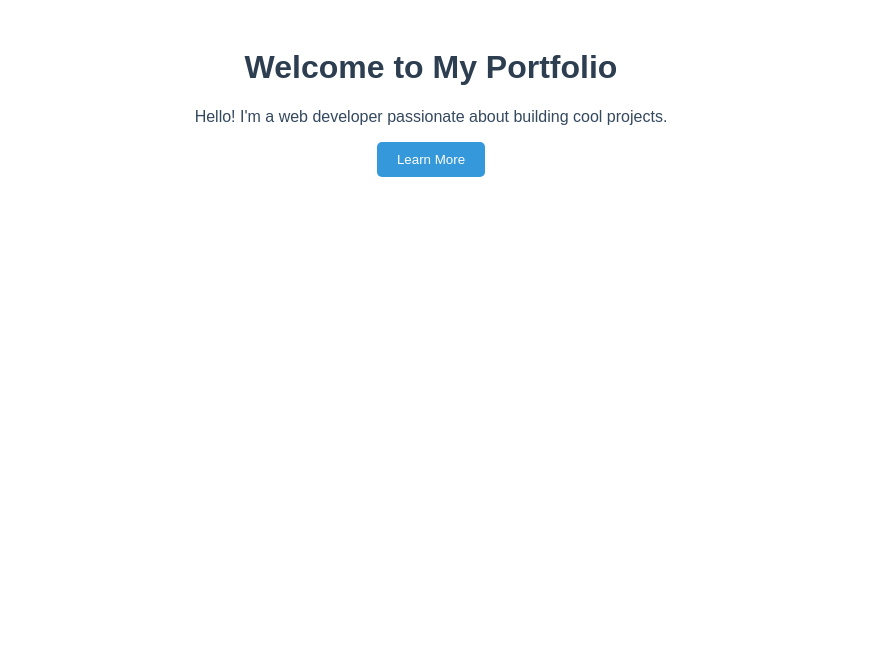
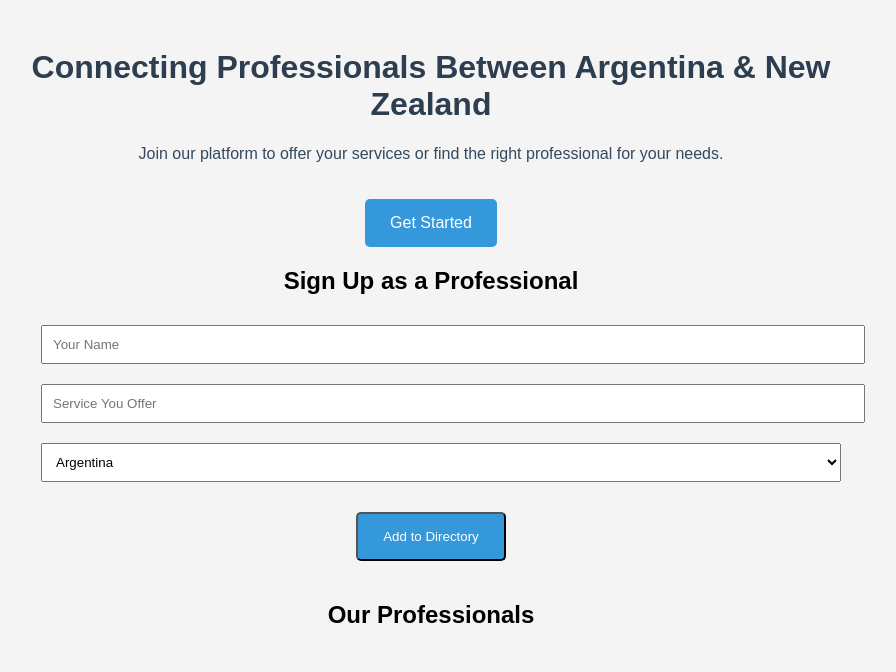
Before and after one commit to TomasMedinaLiprandi/bridge-nz-ar, a plain HTML site: page index.html in a window 1280 px wide. Shown: the whole page, without its empty margins (209-1105 px from the left). Drawn offline with Linux system fonts and the light colour scheme.

Commit message:
Update index.html

```diff
--- a/index.html
+++ b/index.html
@@ -3,23 +3,66 @@
 <head>
     <meta charset="UTF-8">
     <meta name="viewport" content="width=device-width, initial-scale=1.0">
-    <title>My Portfolio</title>
+    <title>Connecting Argentina & New Zealand</title>
     <style>
-        body { font-family: Arial, sans-serif; text-align: center; padding: 20px; }
+        body { font-family: Arial, sans-serif; text-align: center; background-color: #f4f4f4; }
+        .container { max-width: 800px; margin: auto; padding: 20px; }
         h1 { color: #2c3e50; }
         p { color: #34495e; }
-        .container { max-width: 600px; margin: auto; }
-        .button { background-color: #3498db; color: white; padding: 10px 20px; border: none; border-radius: 5px; cursor: pointer; }
-        .button:hover { background-color: #2980b9; }
+        .cta { background-color: #3498db; color: white; padding: 15px 25px; text-decoration: none; border-radius: 5px; display: inline-block; margin-top: 20px; }
+        .cta:hover { background-color: #2980b9; }
+        .directory { margin-top: 40px; }
+        .directory-item { margin-bottom: 20px; padding: 10px; background-color: #ecf0f1; border-radius: 5px; }
+        form input, form select { margin: 10px; padding: 10px; width: 100%; }
     </style>
 </head>
 <body>
+    <div class="container">
+        <h1>Connecting Professionals Between Argentina & New Zealand</h1>
+        <p>Join our platform to offer your services or find the right professional for your needs.</p>
+        <a href="#signup" class="cta">Get Started</a>
 
-    <div class="container">
-        <h1>Welcome to My Portfolio</h1>
-        <p>Hello! I'm a web developer passionate about building cool projects.</p>
-        <button class="button">Learn More</button>
+        <!-- Signup Form -->
+        <section id="signup">
+            <h2>Sign Up as a Professional</h2>
+            <form id="signup-form">
+                <input type="text" id="name" placeholder="Your Name" required>
+                <input type="text" id="service" placeholder="Service You Offer" required>
+                <select id="country" required>
+                    <option value="Argentina">Argentina</option>
+                    <option value="New Zealand">New Zealand</option>
+                </select>
+                <button type="submit" class="cta">Add to Directory</button>
+            </form>
+        </section>
+
+        <!-- Directory List -->
+        <section class="directory">
+            <h2>Our Professionals</h2>
+            <div id="directory-list"></div>
+        </section>
     </div>
 
+    <script>
+        const form = document.getElementById('signup-form');
+        const directoryList = document.getElementById('directory-list');
+
+        form.addEventListener('submit', function(e) {
+            e.preventDefault();
+
+            const name = document.getElementById('name').value;
+            const service = document.getElementById('service').value;
+            const country = document.getElementById('country').value;
+
+            const directoryItem = document.createElement('div');
+            directoryItem.classList.add('directory-item');
+            directoryItem.innerHTML = `<strong>${name}</strong> - ${service} (${country})`;
+
+            directoryList.appendChild(directoryItem);
+
+            // Reset form after submission
+            form.reset();
+        });
+    </script>
 </body>
 </html>
```
